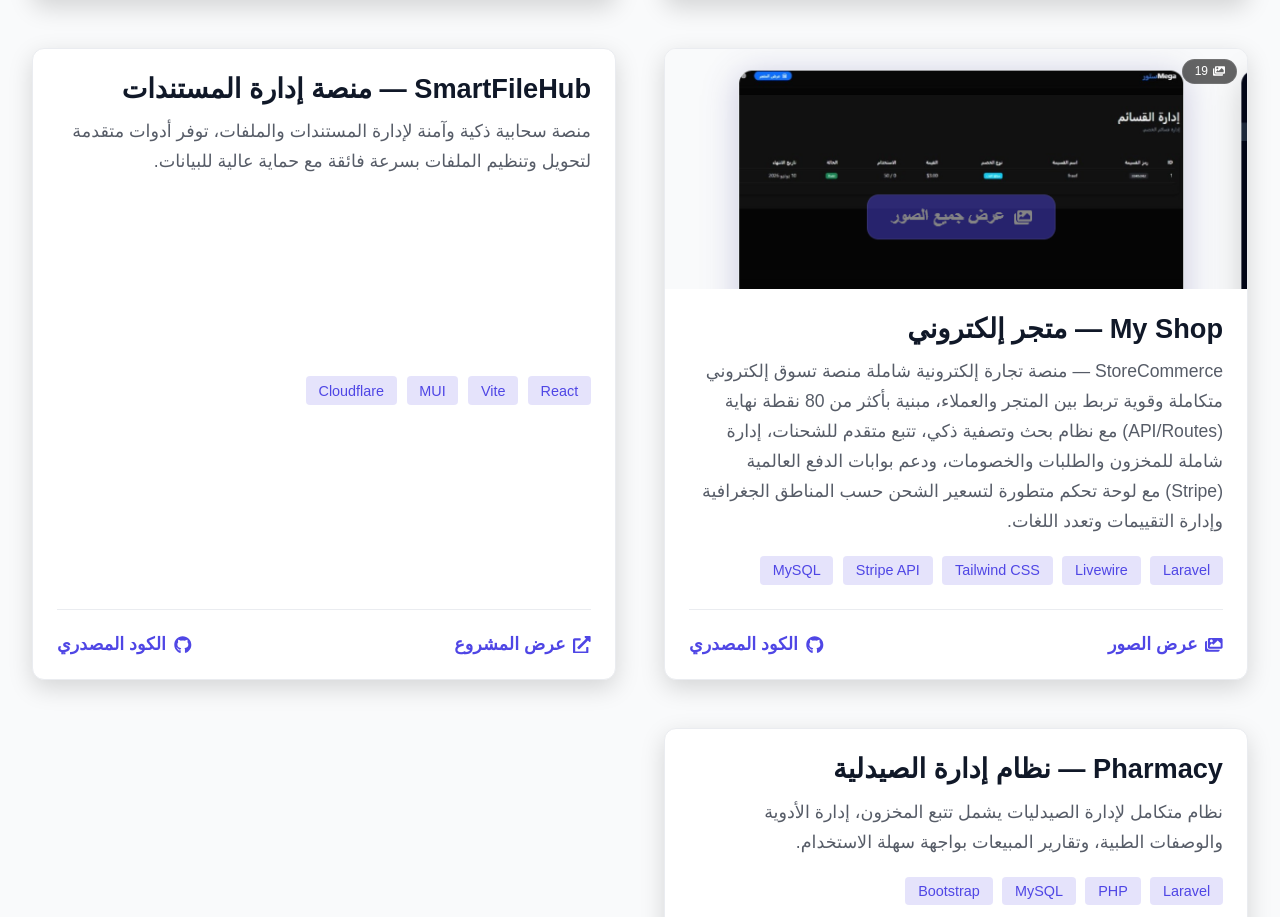
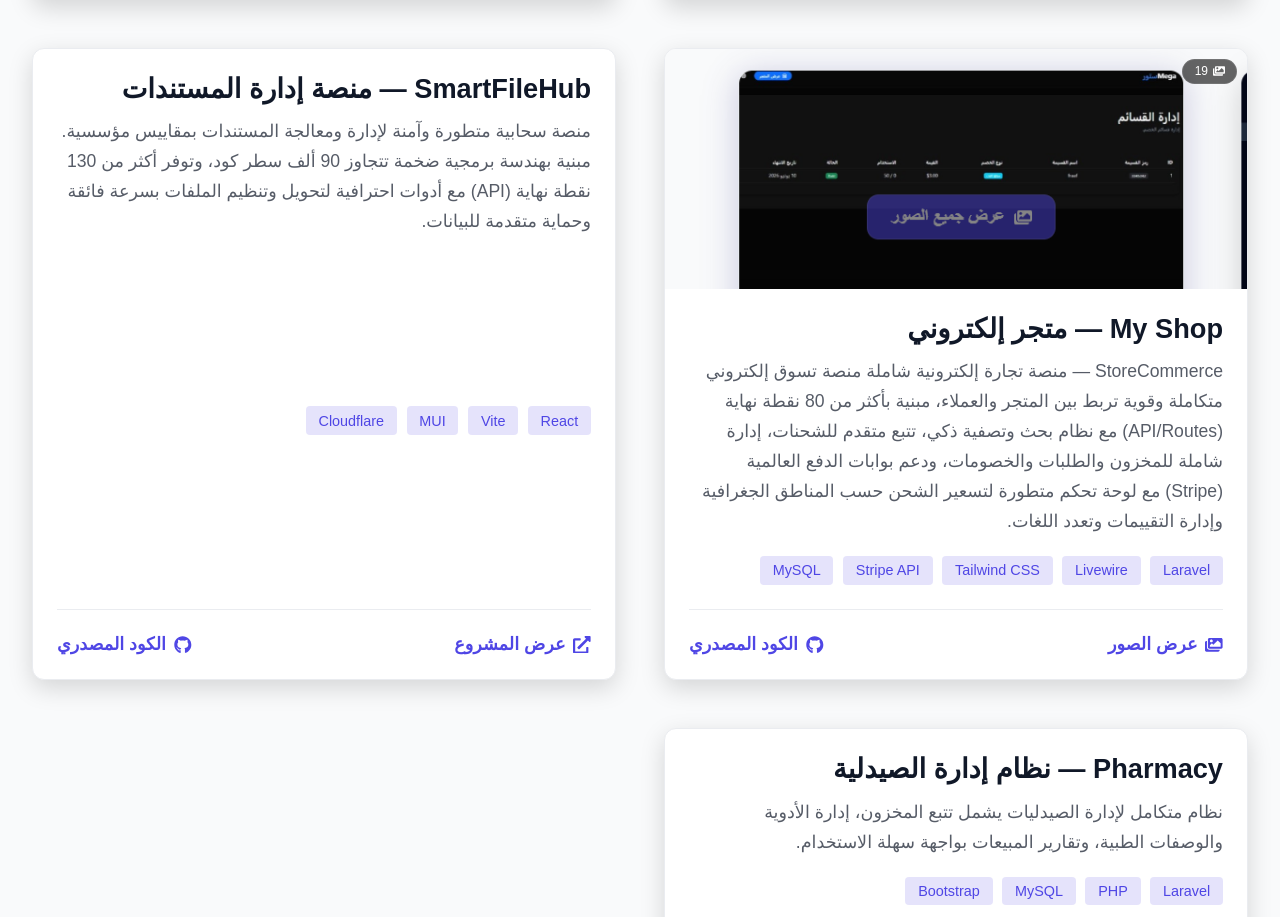
Before and after one commit to Ayham1najeb/portfolio-ayham, a React (Vite) app: page / in a window 1280 px wide. Shown: the part 3717-4634 px from the top of the page. Built offline with nearby package versions, Linux system fonts and the light colour scheme.

Commit message:
Enhance SmartFileHub description with 90k lines and 130 APIs

```diff
--- a/src/translations.js
+++ b/src/translations.js
@@ -42,7 +42,7 @@ export const translations = {
         project_myshop_title: "My Shop — متجر إلكتروني",
         project_myshop_desc: "StoreCommerce — منصة تجارة إلكترونية شاملة منصة تسوق إلكتروني متكاملة وقوية تربط بين المتجر والعملاء، مبنية بأكثر من 80 نقطة نهاية (API/Routes) مع نظام بحث وتصفية ذكي، تتبع متقدم للشحنات، إدارة شاملة للمخزون والطلبات والخصومات، ودعم بوابات الدفع العالمية (Stripe) مع لوحة تحكم متطورة لتسعير الشحن حسب المناطق الجغرافية وإدارة التقييمات وتعدد اللغات.",
         project_smartfile_title: "SmartFileHub — منصة إدارة المستندات",
-        project_smartfile_desc: "منصة سحابية ذكية وآمنة لإدارة المستندات والملفات، توفر أدوات متقدمة لتحويل وتنظيم الملفات بسرعة فائقة مع حماية عالية للبيانات.",
+        project_smartfile_desc: "منصة سحابية متطورة وآمنة لإدارة ومعالجة المستندات بمقاييس مؤسسية. مبنية بهندسة برمجية ضخمة تتجاوز 90 ألف سطر كود، وتوفر أكثر من 130 نقطة نهاية (API) مع أدوات احترافية لتحويل وتنظيم الملفات بسرعة فائقة وحماية متقدمة للبيانات.",
         project_pharmacy_title: "Pharmacy — نظام إدارة الصيدلية",
         project_pharmacy_desc: "نظام متكامل لإدارة الصيدليات يشمل تتبع المخزون، إدارة الأدوية والوصفات الطبية، وتقارير المبيعات بواجهة سهلة الاستخدام.",
 
@@ -102,7 +102,7 @@ export const translations = {
         project_myshop_title: "My Shop — E-Commerce Store",
         project_myshop_desc: "StoreCommerce — A comprehensive e-commerce platform. A powerful, fully-featured online shopping platform connecting stores with customers, built with over 80 API endpoints. It features a smart search and filtering system, advanced shipment tracking, comprehensive inventory, order, and discount management, global payment gateways (Stripe) support, and an advanced dashboard for location-based shipping pricing, reviews management, and multi-language support.",
         project_smartfile_title: "SmartFileHub — Document Platform",
-        project_smartfile_desc: "A smart and secure cloud platform for document management, offering advanced tools for converting and organizing files with blazing speed and top-tier data protection.",
+        project_smartfile_desc: "An advanced, secure cloud platform for document processing at enterprise scale. Built with a massive architecture exceeding 90,000 lines of code and over 130 API endpoints, it provides professional tools for ultra-fast file conversion, organization, and top-tier data protection.",
         project_pharmacy_title: "Pharmacy — Pharmacy Management",
         project_pharmacy_desc: "A comprehensive pharmacy management system featuring inventory tracking, medication and prescription management, and sales reporting with an intuitive user interface.",
 
```
